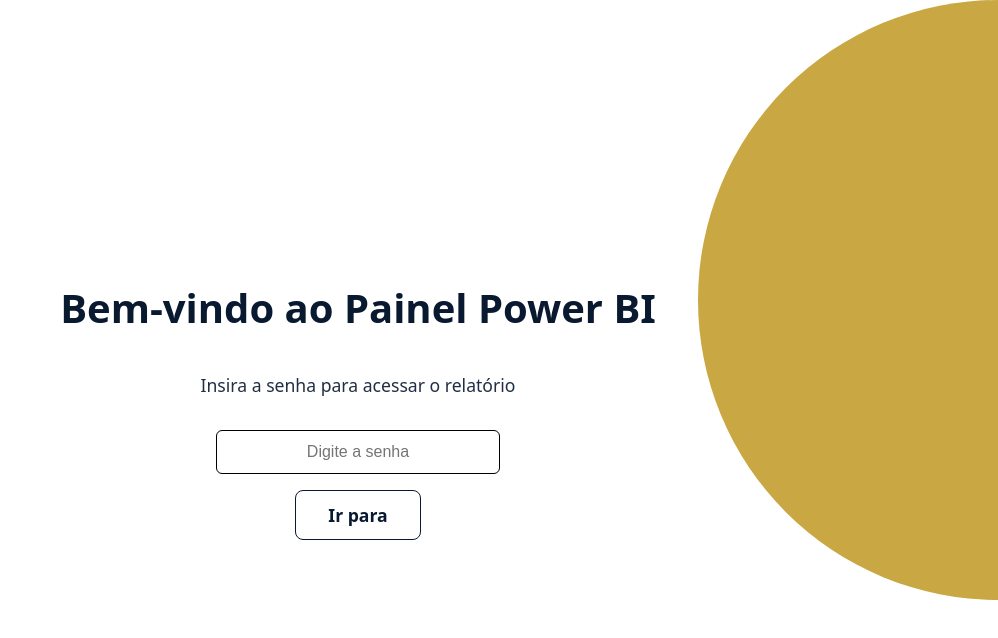
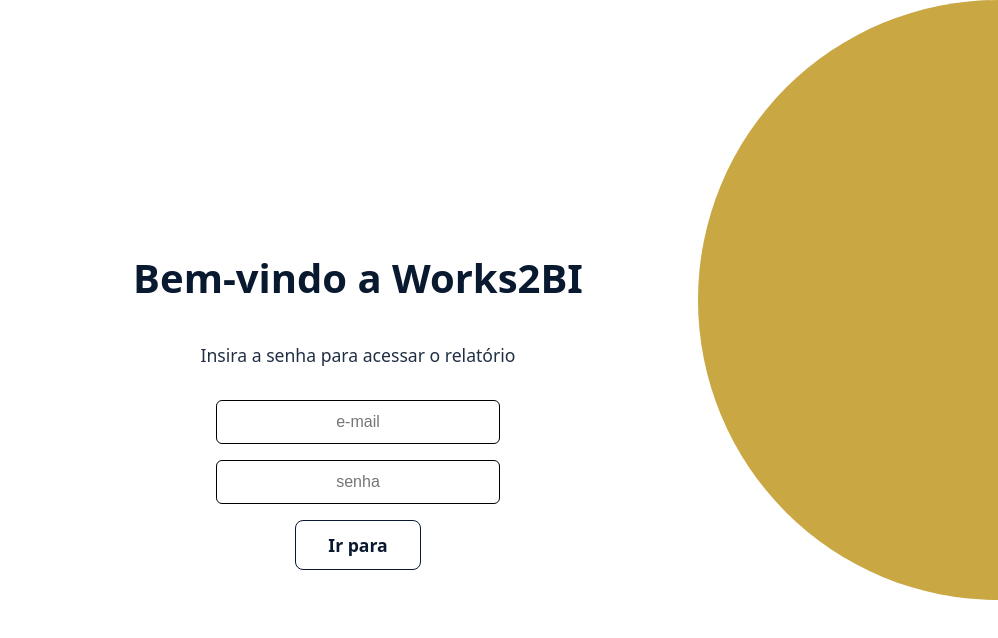
Before and after one commit to daniellima-prime/W2BI-powerbi, a React (Vite) app: page / in a window 1280 px wide. Shown: the top 638 px of the page, without its empty margins (282-1280 px from the left). Built offline with nearby package versions, Linux system fonts and the light colour scheme.

Commit message:
Ajustar Home

```diff
--- a/src/App.css
+++ b/src/App.css
@@ -11,19 +11,11 @@
   border-radius: 300px 0 0 300px;  /* arredonda só o lado esquerdo */
   position: absolute;
   top: 0;
-  right: 0;              /* encosta na lateral esquerda */
+  right: 0px;              /* encosta na lateral esquerda */
   display: flex;
   justify-content: center;
   align-items: center;
   z-index: 10;
-}
-
-
-#root {
-  max-width: 1280px;
-  margin: 0 auto;
-  padding: 2rem;
-  text-align: center;
 }
 
 .logo {
--- a/src/pages/Home.tsx
+++ b/src/pages/Home.tsx
@@ -18,15 +18,23 @@
 
   return (
     <div className="home-container">
+      <div className="fundo"></div>
       {/* Círculo no topo */}
       <div className="circulo"></div>
 
-      <h1 className="home-title">Bem-vindo ao Painel Power BI</h1>
+      <h1 className="home-title">Bem-vindo a Works2BI</h1>
       <p className="home-subtitle">Insira a senha para acessar o relatório</p>
 
       <input
         type="password"
-        placeholder="Digite a senha"
+        placeholder="e-mail"
+        value={senha}
+        onChange={(e) => setSenha(e.target.value)}
+        className="home-input"
+      />
+      <input
+        type="password"
+        placeholder="senha"
         value={senha}
         onChange={(e) => setSenha(e.target.value)}
         className="home-input"
```
